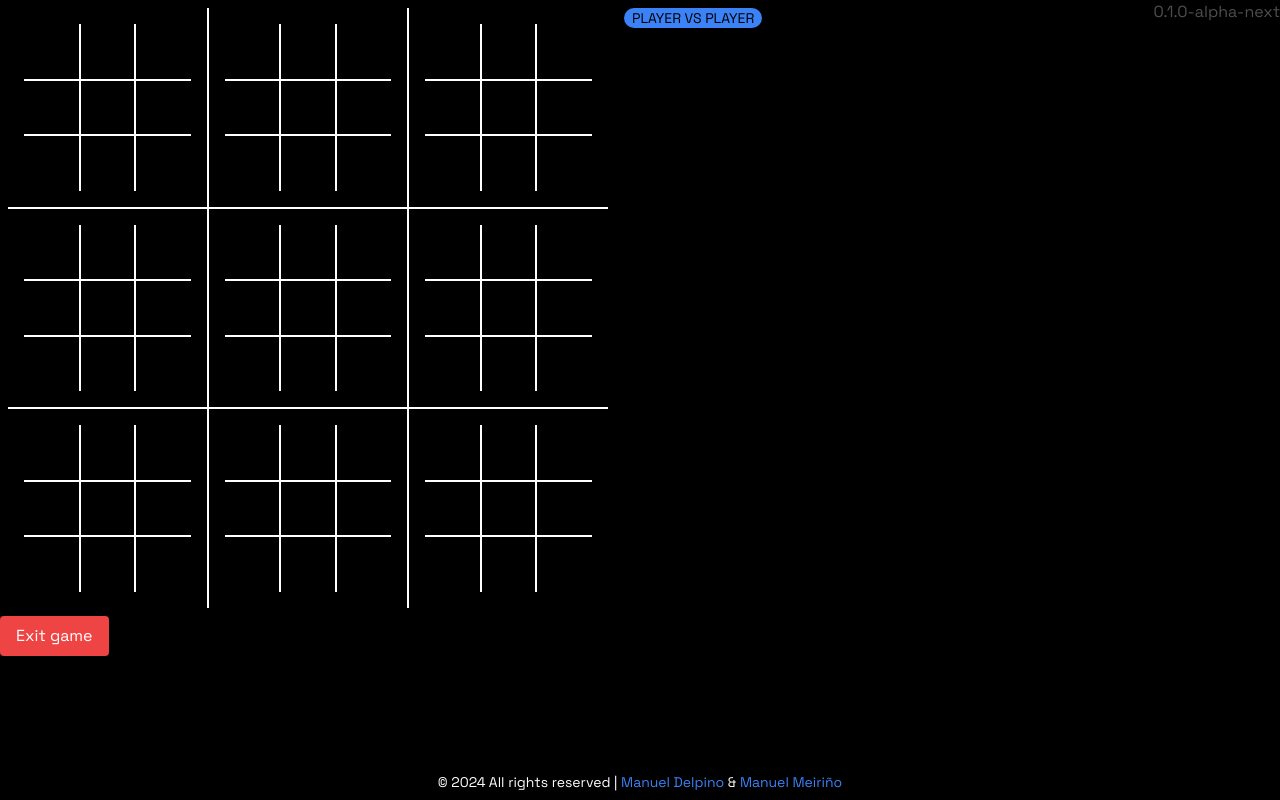
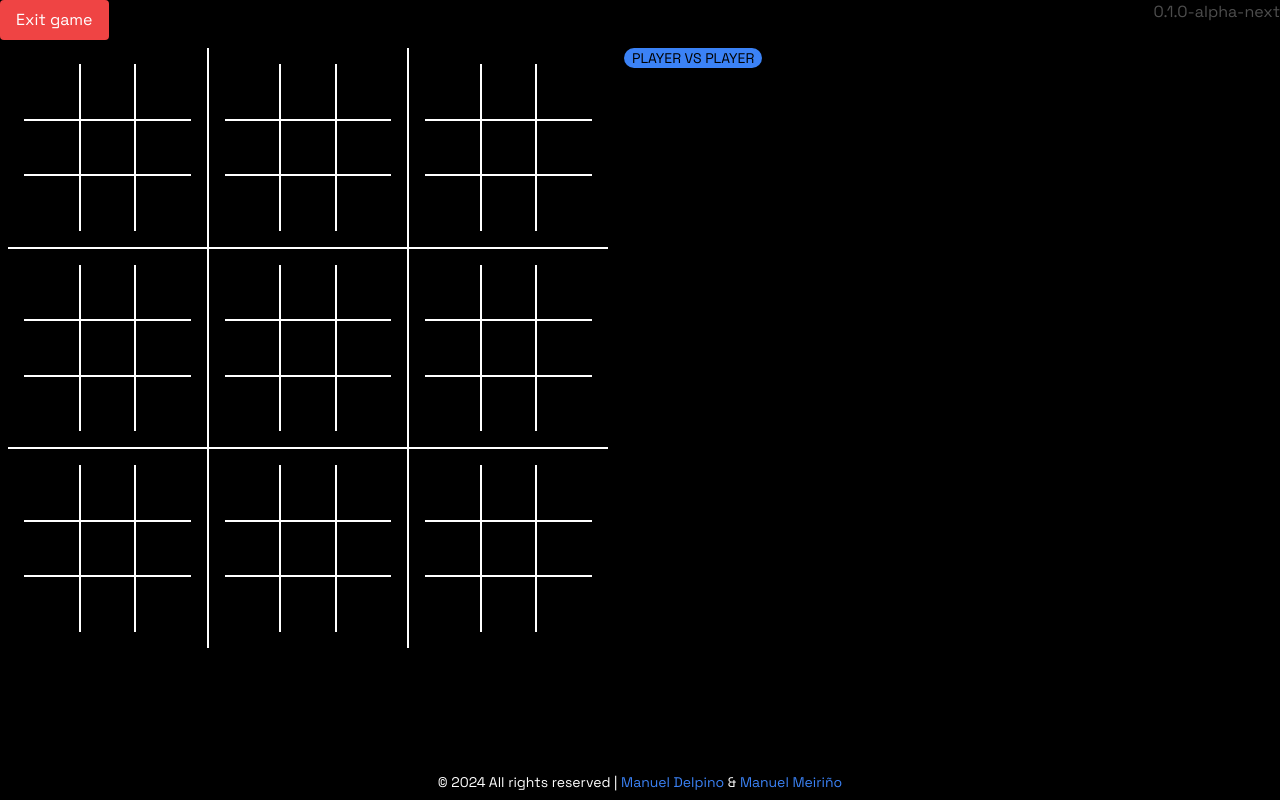
Before and after one commit to manudelp/ultimate-tic-tac-toe, a Next.js app: page / in a window 1280 px wide. Both pictures are taken after a click on the button "🧍🆚🧍". Built offline with nearby package versions, Linux system fonts and the light colour scheme; no server answers.

Commit message:
mini fix

```diff
--- a/src/app/components/layout/dashboard.tsx
+++ b/src/app/components/layout/dashboard.tsx
@@ -141,6 +141,12 @@ const Dashboard: React.FC = () => {
       {/* GAME BOARD */}
       {isBoardVisible && (
         <>
+          <button
+            className="px-4 py-2 bg-red-500 text-white rounded"
+            onClick={() => handleExitGame()}
+          >
+            Exit game
+          </button>
           <div>
             {starts === "bot" && (
               <p className="text-red-500">
@@ -156,12 +162,6 @@ const Dashboard: React.FC = () => {
               onReset={handleBoardReset}
             />
           </div>
-          <button
-            className="px-4 py-2 bg-red-500 text-white rounded"
-            onClick={() => handleExitGame()}
-          >
-            Exit game
-          </button>
         </>
       )}
     </>
```
